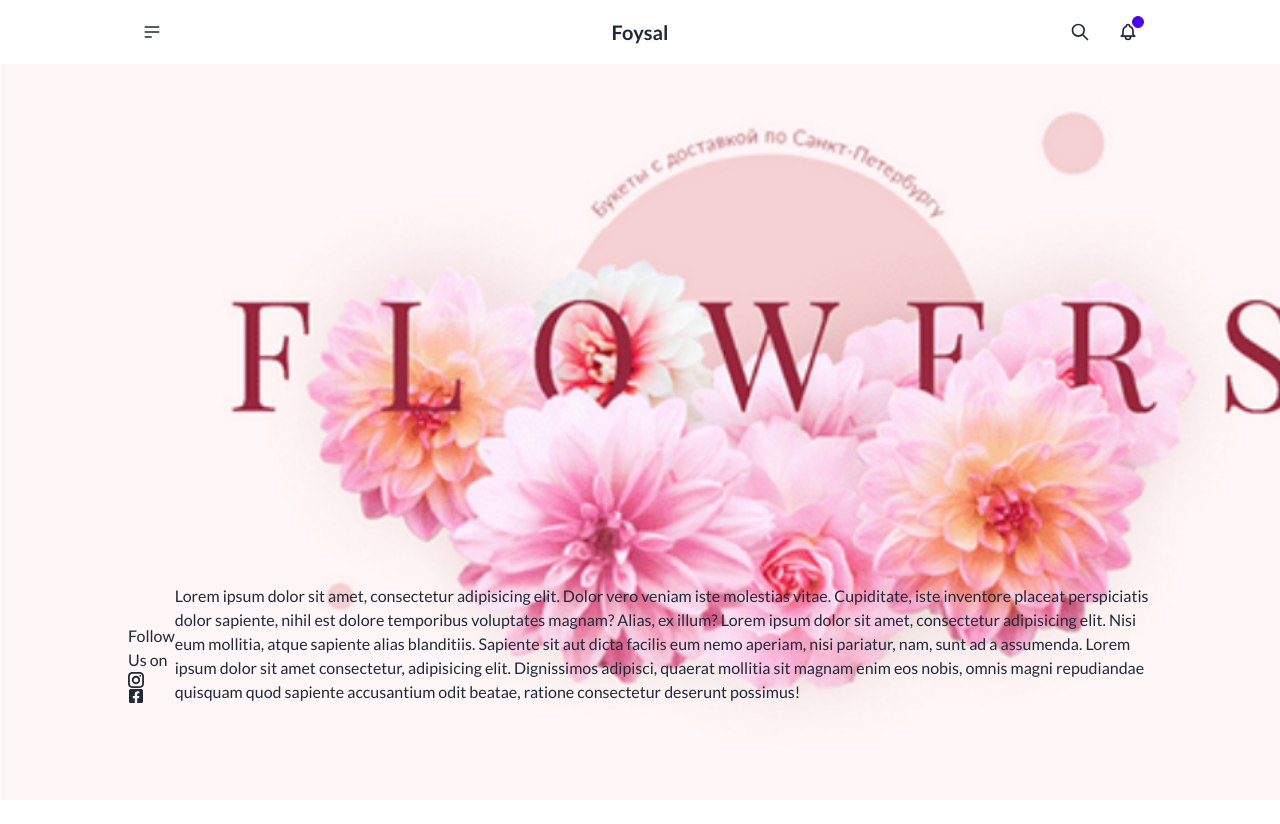
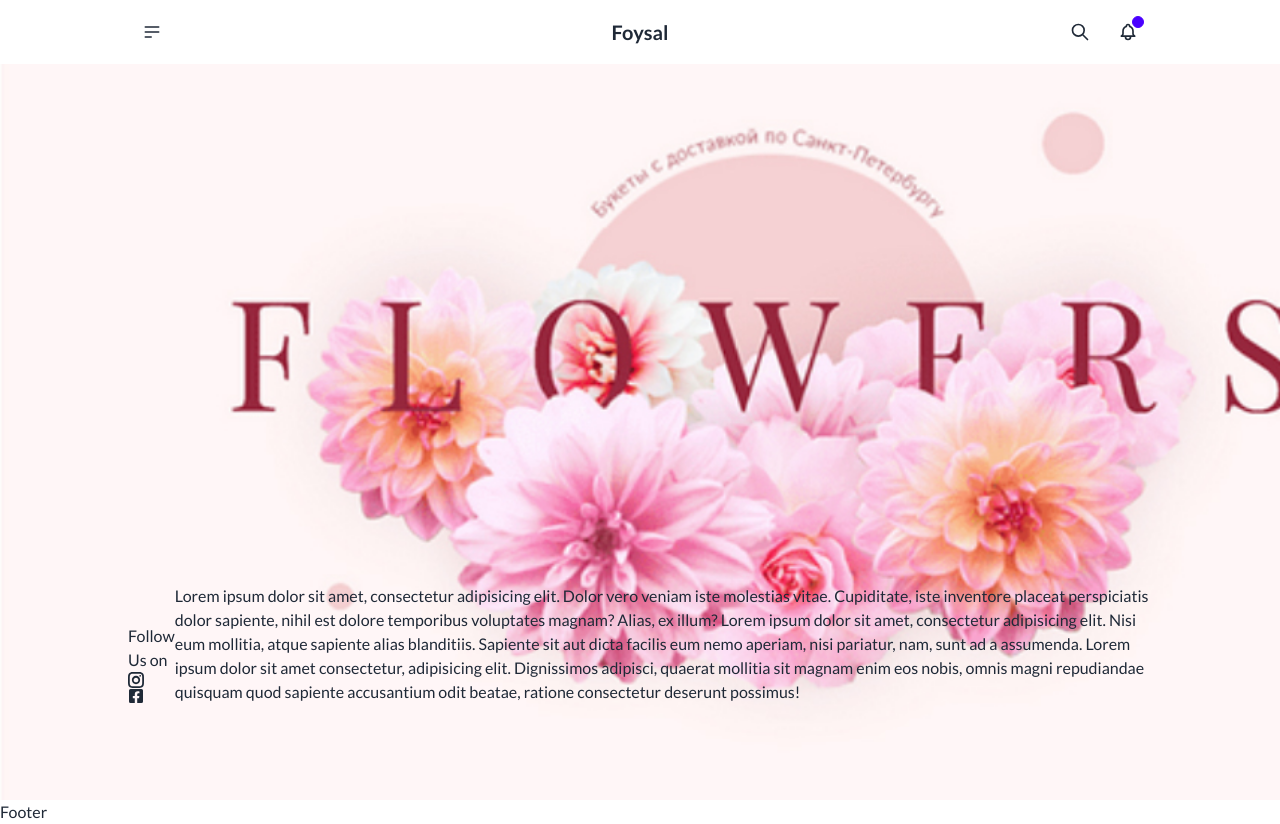
Before and after one commit to BristiQuantum/flower, a React (Vite) app: page / in a window 1280 px wide. Before the commit the page ends 800 px from the top, so only its background shows below. Built offline with nearby package versions, Linux system fonts and the light colour scheme; a web font is replaced by a local one.

Commit message:
set root layout width

```diff
--- a/src/App.jsx
+++ b/src/App.jsx
@@ -1,18 +1,16 @@
-
-import './App.css'
-import { Outlet } from 'react-router-dom'
-import NavBar from './page/component/NavBar/NavBar'
-
+import "./App.css";
+import { Outlet } from "react-router-dom";
+import NavBar from "./page/component/NavBar/NavBar";
+import Footer from "./page/component/Footer/Footer";
 
 function App() {
-  (0)
-
   return (
     <div className="">
-      <NavBar></NavBar>
-      <Outlet></Outlet>
+      <NavBar />
+      <Outlet />
+      <Footer />
     </div>
-  )
+  );
 }
 
-export default App
+export default App;
--- a/src/index.css
+++ b/src/index.css
@@ -1,15 +1,14 @@
-
-
-@import url('https://fonts.googleapis.com/css2?family=Lato:ital,wght@0,100;0,300;0,400;0,700;0,900;1,100;1,300;1,400;1,700;1,900&family=Playfair+Display:ital,wght@0,400..900;1,400..900&display=swap');
+@import url("https://fonts.googleapis.com/css2?family=Lato:ital,wght@0,100;0,300;0,400;0,700;0,900;1,100;1,300;1,400;1,700;1,900&family=Playfair+Display:ital,wght@0,400..900;1,400..900&display=swap");
 
 @tailwind base;
 @tailwind components;
 @tailwind utilities;
 
-
+body {
+  background: white;
+}
 
 @layer components {
-
   /* =======================================
 
 
@@ -20,32 +19,19 @@
 
     ==========================================*/
 
-
   /* 1. common css
     ------------------------- */
   /* font-family: "Lato", sans-serif;
     font-family: "Playfair Display", serif; */
   body {
-        @apply font-[Lato] m-0 p-0 box-border text-base
+    @apply font-[Lato] m-0 p-0 box-border text-base;
   }
-    h1, h2, h3, h4, h6, h5 {
-        @apply font-[Playfair_Display]
+  h1,
+  h2,
+  h3,
+  h4,
+  h6,
+  h5 {
+    @apply font-[Playfair_Display];
   }
-
-
-
-
-
-
-
-
-
-
-
-
-
-
-
-
-
 }
--- a/src/main.jsx
+++ b/src/main.jsx
@@ -1,21 +1,16 @@
-import React from 'react'
-import ReactDOM from 'react-dom/client'
-import './index.css'
-import {
-  RouterProvider,
-} from "react-router-dom";
-import { router } from './Router/Router';
+import React from "react";
+import ReactDOM from "react-dom/client";
+import "./index.css";
+import { RouterProvider } from "react-router-dom";
+import { router } from "./Router/Router";
 
-
-
-ReactDOM.createRoot(document.getElementById('root')).render(
+ReactDOM.createRoot(document.getElementById("root")).render(
   <React.StrictMode>
-    <div className="">
+    <div className="max-w-7xl mx-auto">
       <RouterProvider router={router} />
     </div>
-  </React.StrictMode>,
-)
-
+  </React.StrictMode>
+);
 
 // 1. React
 // 2. React Router
--- /dev/null
+++ b/src/page/component/Footer/Footer.jsx
@@ -0,0 +1,5 @@
+const Footer = () => {
+  return <div>Footer</div>;
+};
+
+export default Footer;
--- a/src/page/component/NavBar/NavBar.jsx
+++ b/src/page/component/NavBar/NavBar.jsx
@@ -1,6 +1,6 @@
 const NavBar = () => {
   return (
-    <div className="navbar bg-base-100 fixed top-0 px-32">
+    <div className="navbar bg-white fixed top-0 px-32">
       <div className="navbar-start">
         <div className="dropdown">
           <div tabIndex={0} role="button" className="btn btn-ghost btn-circle">
```
Also changed, not shown: src/Router/Router.jsx (+7 -7 lines). Lines whose indentation alone changed are shown as unchanged.
